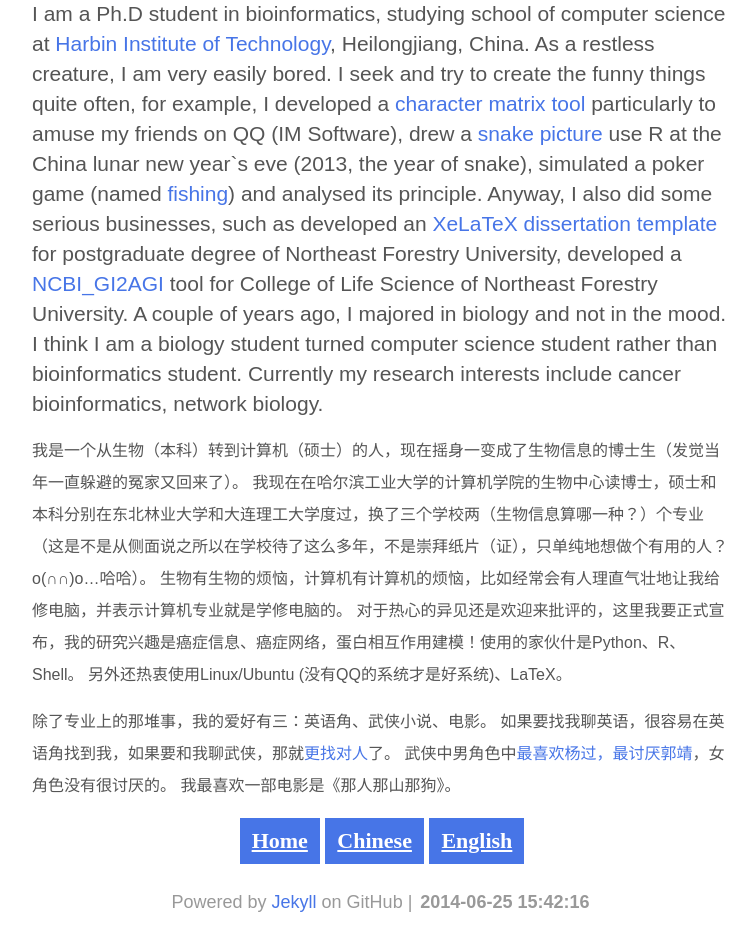
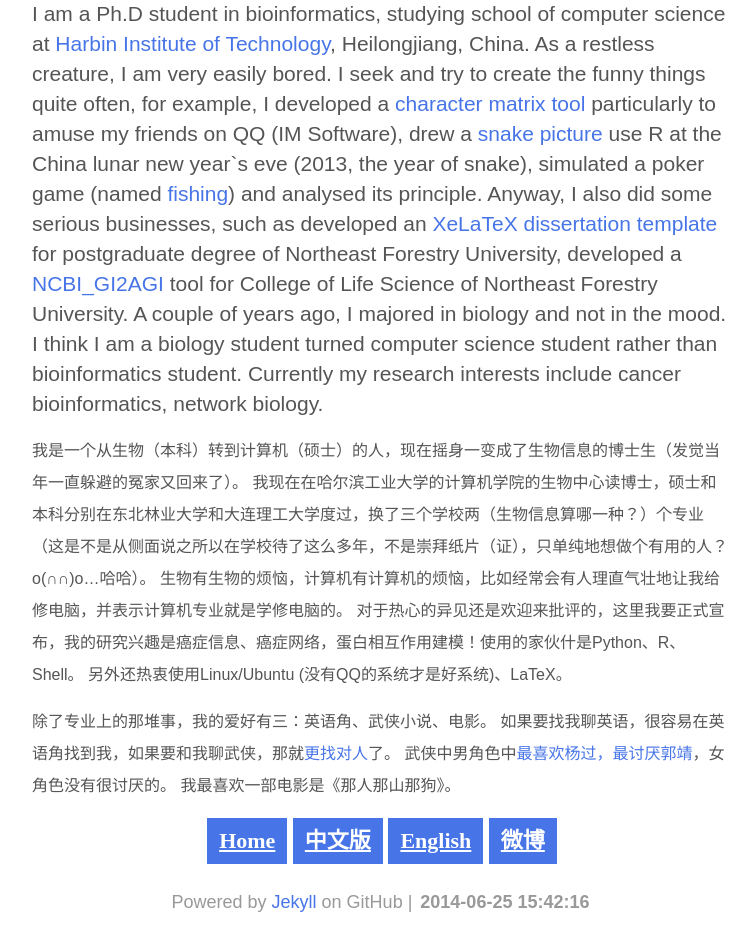
Before and after one commit to dustincys/dustincys.github.com, a Jekyll site: the page built from index.md, in a window 1280 px wide. Shown: the part 396-1348 px from the top of the page, without its empty margins (258-1014 px from the left). Built offline with Jekyll 4.4.1, drawn with Linux system fonts in a browser that asks for light colours; some web fonts are replaced; Markdown is read by kramdown in place of the engine named in the settings.

Commit message:
add weibo

```diff
--- a/_layouts/home.html
+++ b/_layouts/home.html
@@ -53,8 +53,9 @@
 <center>
   <ul class="nav pills">
   <li><a href="/">Home</a></li>
-  <li><a href="/cn/">Chinese</a></li>
+  <li><a href="/cn/">中文版</a></li>
   <li><a href="/en/">English</a></li>
+  <li><a href="http://weibo.com/chuyanshuo">微博</a></li>
 </ul>
 </center>
 <footer>
```
